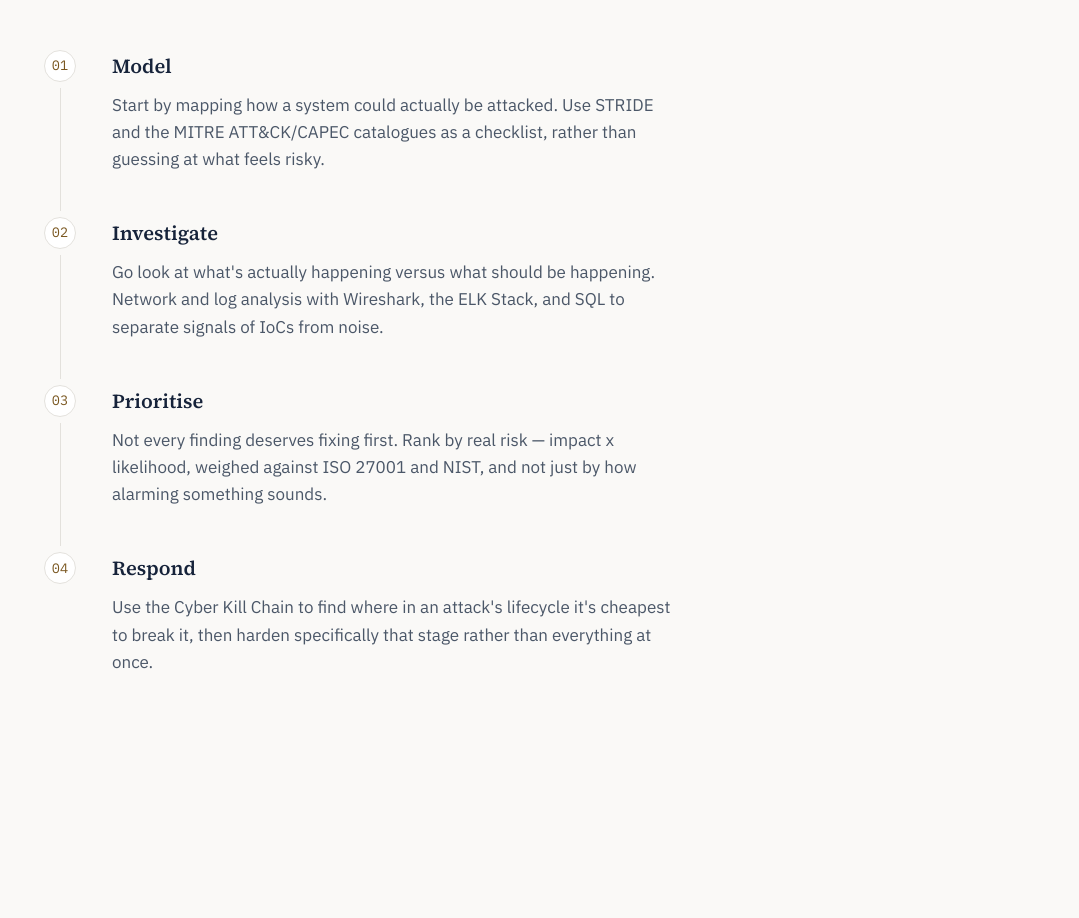
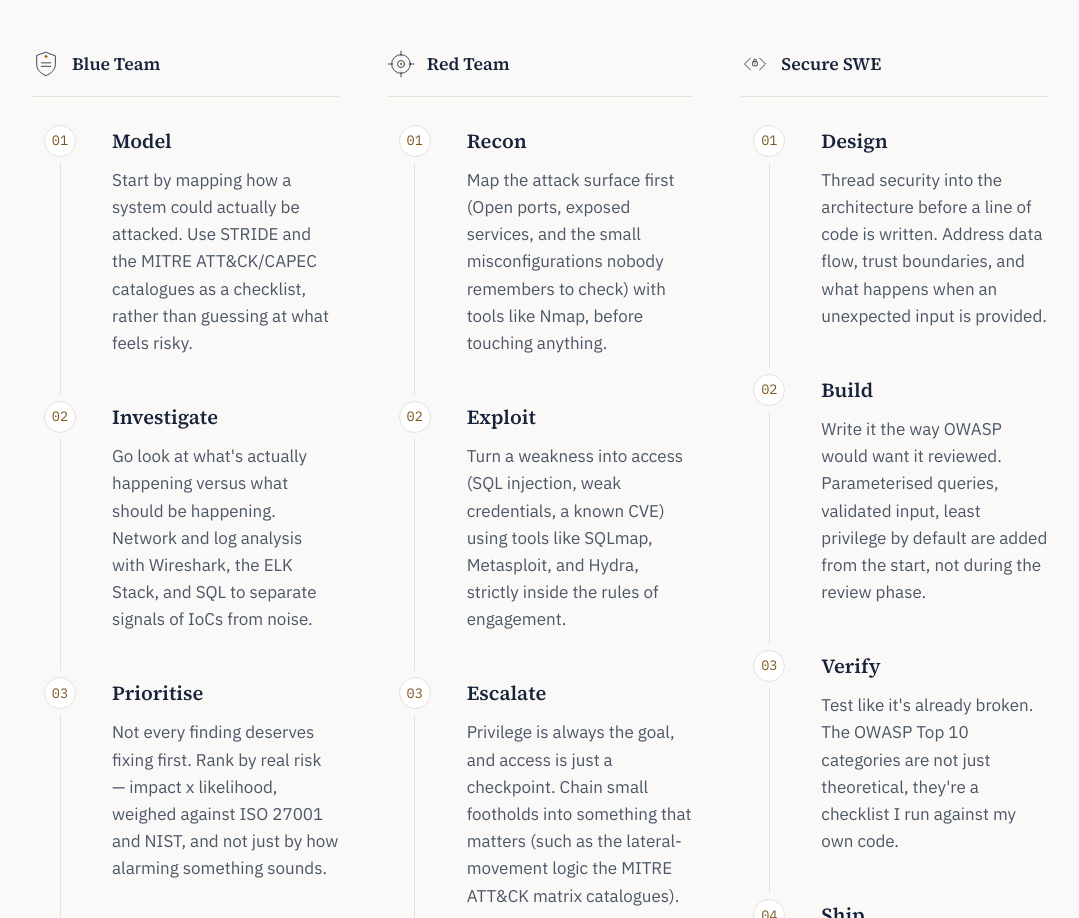
Before and after one commit to SSabariGirish/SSabariGirish.github.io, a React (Create React App) app: page / in a window 1280 px wide. Shown: the part 3620-4538 px from the top of the page, without its empty margins (100-1179 px from the left). Built offline with nearby package versions, Linux system fonts and the light colour scheme.

Commit message:
Update working style

```diff
--- a/src/App.css
+++ b/src/App.css
@@ -450,6 +450,11 @@ kbd {
   fill: var(--accent);
 }
 
+.motif-accent-fill {
+  fill: var(--accent);
+  stroke: none;
+}
+
 .case-study__index {
   font-family: var(--font-mono);
   font-size: 0.75rem;
@@ -602,6 +607,34 @@ kbd {
 }
 
 /* ---------- How I Think ---------- */
+
+/* ---------- How I Think (three columns) ---------- */
+
+.perspectives-grid {
+  display: grid;
+  grid-template-columns: repeat(3, 1fr);
+  gap: 48px;
+}
+
+.perspective-column__header {
+  display: flex;
+  align-items: center;
+  gap: 12px;
+  padding-bottom: 18px;
+  margin-bottom: 28px;
+  border-bottom: 1px solid var(--line);
+}
+
+.perspective-icon {
+  width: 28px;
+  height: 28px;
+  color: var(--ink);
+  flex-shrink: 0;
+}
+
+.perspective-column__header h3 {
+  font-size: 1.1rem;
+}
 
 .method-list {
   display: flex;
@@ -941,6 +974,13 @@ kbd {
 
 /* ---------- Responsive ---------- */
 
+@media (max-width: 900px) {
+  .perspectives-grid {
+    grid-template-columns: 1fr;
+    gap: 56px;
+  }
+}
+
 @media (max-width: 760px) {
   .section {
     padding: 80px 22px;
--- a/src/App.js
+++ b/src/App.js
@@ -4,7 +4,7 @@ import {
   profile,
   caseStudies,
   otherProjects,
-  methodology,
+  perspectives,
   timeline,
   certifications,
   skillGroups,
@@ -183,6 +183,55 @@ function CaseVisual({ motif }) {
       strokeLinejoin="round"
     >
       {VISUAL_PATHS[motif]}
+    </svg>
+  );
+}
+
+// ---------- "How I Think" column icons ----------
+// Blue Team reuses the shield language from Wards and Firewalls (same
+// visual grammar, deliberately). Red Team and Secure SWE are new: a
+// crosshair for offense, and code brackets guarding a small lock for
+// secure development.
+const PERSPECTIVE_ICONS = {
+  blueTeam: (
+    <>
+      <path d="M24 4 L40 10 V24 C40 34 33 40 24 44 C15 40 8 34 8 24 V10 Z" />
+      <path d="M16 22 H32 M16 28 H32" />
+      <circle cx="24" cy="11" r="2" className="motif-accent" />
+    </>
+  ),
+  redTeam: (
+    <>
+      <circle cx="24" cy="24" r="16" />
+      <circle cx="24" cy="24" r="6" />
+      <path d="M24 2 V10 M24 38 V46 M2 24 H10 M38 24 H46" />
+      <circle cx="24" cy="24" r="2" className="motif-accent-fill" />
+    </>
+  ),
+  secureSwe: (
+    <>
+      <path d="M16 14 L6 24 L16 34" />
+      <path d="M32 14 L42 24 L32 34" />
+      <rect x="20" y="20" width="8" height="7" rx="1" />
+      <path d="M22 20 V17 C22 15 26 15 26 17 V20" />
+      <circle cx="24" cy="23.5" r="1.2" className="motif-accent-fill" />
+    </>
+  ),
+};
+
+function PerspectiveIcon({ icon }) {
+  return (
+    <svg
+      className="perspective-icon"
+      viewBox="0 0 48 48"
+      fill="none"
+      stroke="currentColor"
+      strokeWidth="1.4"
+      strokeLinecap="round"
+      strokeLinejoin="round"
+      aria-hidden="true"
+    >
+      {PERSPECTIVE_ICONS[icon]}
     </svg>
   );
 }
@@ -410,16 +459,26 @@ function HowIThink() {
     <section id="thinking" className="section thinking">
       <p className="section__kicker" data-reveal>How I think</p>
       <h2 className="section__title" data-reveal>
-        Four steps, same order, every time.
+        Three mindsets, one habit of mind.
       </h2>
+      <div className="perspectives-grid">
+        {perspectives.map((perspective) => (
+          <div className="perspective-column" data-reveal key={perspective.id}>
+            <div className="perspective-column__header">
+              <PerspectiveIcon icon={perspective.icon} />
+              <h3>{perspective.title}</h3>
+            </div>
             <div className="method-list">
-        {methodology.map((step, i) => (
+              {perspective.steps.map((step, i) => (
                 <MethodologyStep
                   step={step}
                   index={i}
-            isLast={i === methodology.length - 1}
+                  isLast={i === perspective.steps.length - 1}
                   key={step.title}
                 />
+              ))}
+            </div>
+          </div>
         ))}
       </div>
     </section>
--- a/src/content.js
+++ b/src/content.js
@@ -47,7 +47,7 @@ export const caseStudies = [
     approach:
       "I built it as a 2-player game along the same lines as a tabeltop card game, on the theory that a social, two-player format forces engagement in a way a single player game doesn't. Each card and mechanic maps to a real defensive or offensive concept, so playing a round of the game means rehearsing the actual reasoning security awareness training is trying to instil.",
     built:
-      "A full card game — decks, rules, and a playable prototype — designed for non-technical audiences with no security background, plus the dissertation write-up analysing its effectiveness as a training method.",
+      "A full card-styled digital game — decks, rules, and a playable prototype — designed for non-technical audiences with no security background, plus the dissertation write-up analysing its effectiveness as a training method.",
     result:
       "Measured a 92.5% increase in participant awareness in testing, was submitted as my MSc dissertation and scored a High Distinction, and earned a High Commendation from the DTII along with praise from the Cyber Innovation Hub.",
     learned:
@@ -148,7 +148,7 @@ export const otherProjects = [
   },
   {
     name: "Trivia Game",
-    description: "A web-based trivia game project.",
+    description: "A web-based trivia game project that uses Gemini API to provide trivia questions in a JSON format.",
     url: "https://github.com/SSabariGirish/trivia-game",
   },
   {
@@ -159,9 +159,15 @@ export const otherProjects = [
   },
 ];
 
-// The four-step process shown in "How I Think" — grounded in the actual
-// frameworks from your skill list, not a generic list.
-export const methodology = [
+// "How I Think" is presented as three parallel mindsets rather than one
+// flat process — grounded in the actual tools/frameworks from your skill
+// list for each column, not generic bullet points.
+export const perspectives = [
+  {
+    id: "blue-team",
+    title: "Blue Team",
+    icon: "blueTeam",
+    steps: [
       {
         title: "Model",
         description:
@@ -182,13 +188,69 @@ export const methodology = [
         description:
           "Use the Cyber Kill Chain to find where in an attack's lifecycle it's cheapest to break it, then harden specifically that stage rather than everything at once.",
       },
+    ],
+  },
+  {
+    id: "red-team",
+    title: "Red Team",
+    icon: "redTeam",
+    steps: [
+      {
+        title: "Recon",
+        description:
+          "Map the attack surface first (Open ports, exposed services, and the small misconfigurations nobody remembers to check) with tools like Nmap, before touching anything.",
+      },
+      {
+        title: "Exploit",
+        description:
+          "Turn a weakness into access (SQL injection, weak credentials, a known CVE) using tools like SQLmap, Metasploit, and Hydra, strictly inside the rules of engagement.",
+      },
+      {
+        title: "Escalate",
+        description:
+          "Privilege is always the goal, and access is just a checkpoint. Chain small footholds into something that matters (such as the lateral-movement logic the MITRE ATT&CK matrix catalogues).",
+      },
+      {
+        title: "Report",
+        description:
+          "Reproducibility of an exploit is crucial. Document the exact path so the defensive side can close it.",
+      },
+    ],
+  },
+  {
+    id: "secure-swe",
+    title: "Secure SWE",
+    icon: "secureSwe",
+    steps: [
+      {
+        title: "Design",
+        description:
+          "Thread security into the architecture before a line of code is written. Address data flow, trust boundaries, and what happens when an unexpected input is provided.",
+      },
+      {
+        title: "Build",
+        description:
+          "Write it the way OWASP would want it reviewed. Parameterised queries, validated input, least privilege by default are added from the start, not during the review phase.",
+      },
+      {
+        title: "Verify",
+        description:
+          "Test like it's already broken. The OWASP Top 10 categories are not just theoretical, they're a checklist I run against my own code.",
+      },
+      {
+        title: "Ship",
+        description:
+          "Wire security checks into CI/CD so a regression gets caught by a pipeline, not by an incident report six months later.",
+      },
+    ],
+  },
 ];
 
 // Curated = always visible. Full detail (bullets, certifications) shows
 // behind the "Show full timeline" toggle.
 export const timeline = [
   {
-    dates: "2024 – 2025",
+    dates: "2024 - 2025",
     title: "MSc Cyber Security",
     org: "Cardiff University",
     detail: "Distinction · Best Overall Student on the programme",
@@ -230,7 +292,7 @@ export const certifications = [
   "Cisco Cybersecurity Operations Fundamentals Certificate",
   "Pre-Security — TryHackMe",
   "Cyber Security 101 — TryHackMe",
-  "The Complete Cyber Security Course (Parts 1–4) — StationX",
+  "The Complete Cyber Security Course (Parts 1-4) — StationX",
   "SecureFlag OWASP Top 10:2021 in Python with Django",
   "100 Days of Code: The Complete Python Pro Bootcamp — The App Brewery",
   "The Complete Full-Stack Web Development Bootcamp — The App Brewery",
```
Lines whose indentation alone changed are shown as unchanged.
